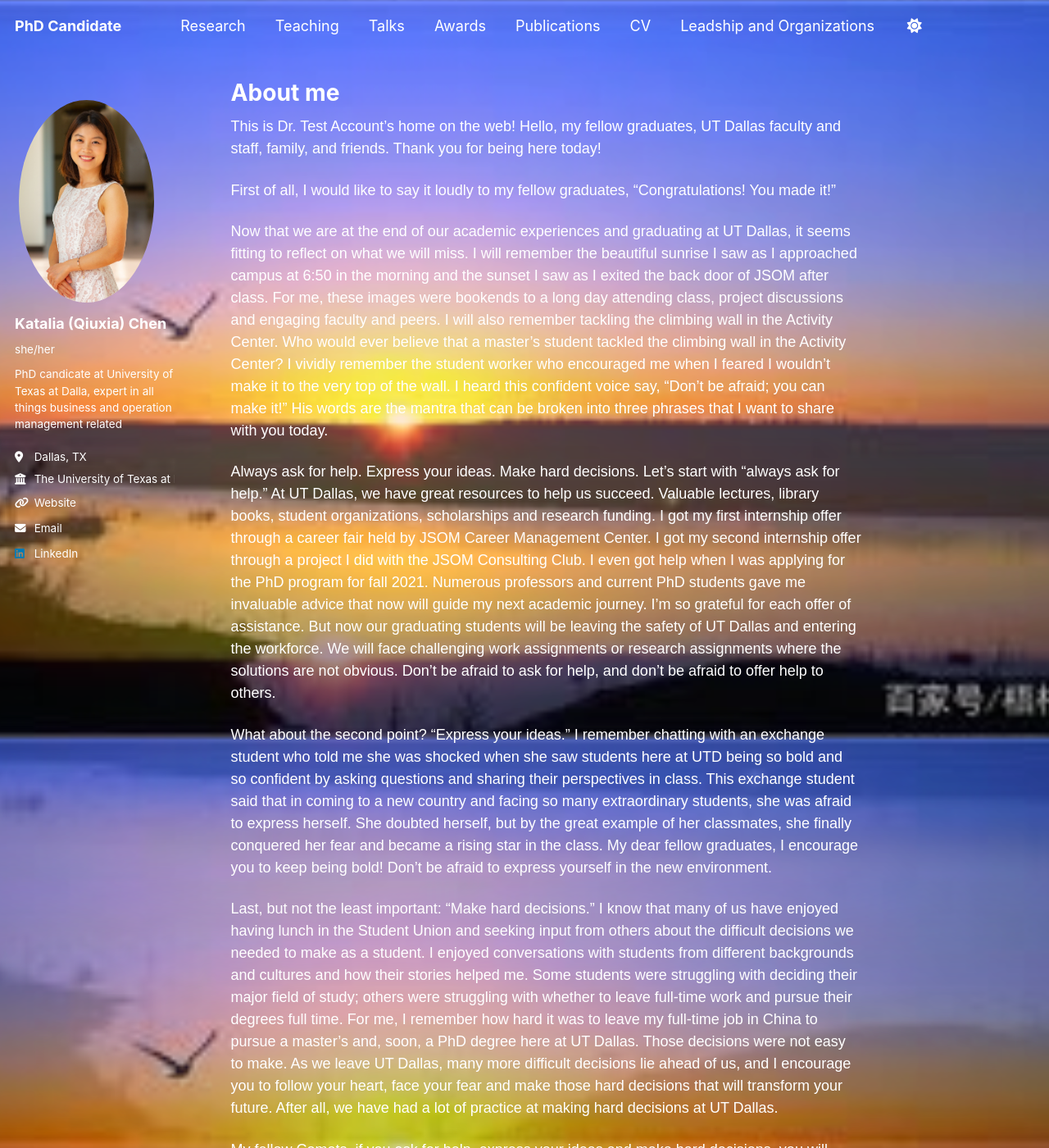
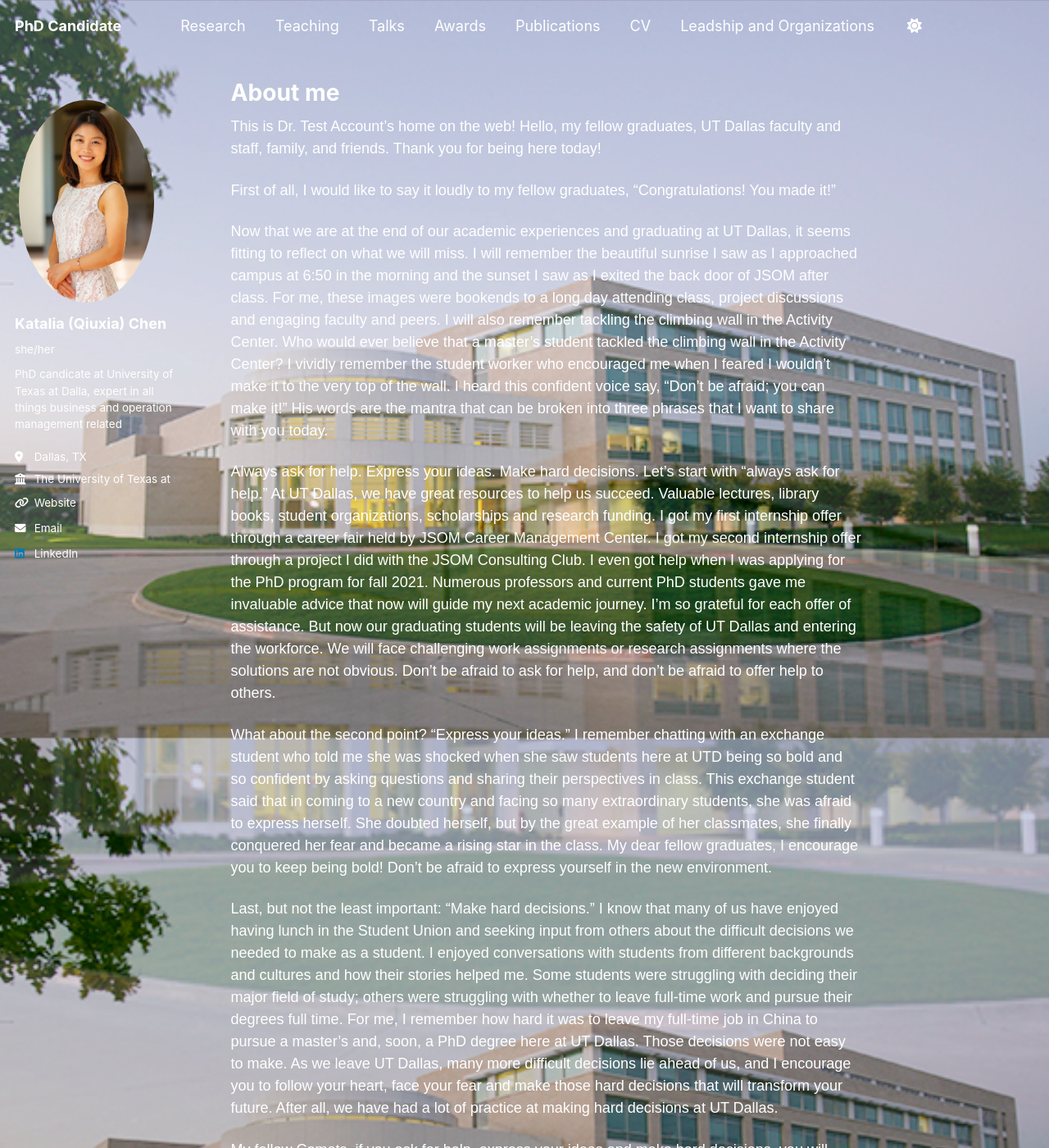
Before and after one commit to qxc2/Katalia_Qiuxia_Chen_v1, a Jekyll site: the page built from _pages/about.md, in a window 1280 px wide and 1400 px high. Shown: the whole window at 82% size. Built offline with Jekyll 4.4.1, drawn with Linux system fonts in a browser that asks for light colours.

Commit message:
Update main.scss

```diff
--- a/assets/css/main.scss
+++ b/assets/css/main.scss
@@ -34,7 +34,7 @@
     "vendor/magnific-popup/magnific-popup";
 body {
   position: relative;
-  background-image: url("https://sp112358.github.io/Katalia_Qiuxia_Chen_2/assets/2.jpg");
+  background-image: url("https://sp112358.github.io/Katalia_Qiuxia_Chen_2/assets/UTD-3.jpg");
   background-size: cover;
   background-position: center;
   background-attachment: fixed;
@@ -49,7 +49,7 @@
   left: 0;
   width: 100%;
   height: 100%;
-  background-image: url("https://sp112358.github.io/Katalia_Qiuxia_Chen_2/assets/2.jpg");
+  background-image: url("https://sp112358.github.io/Katalia_Qiuxia_Chen_2/assets/UTD-3.jpg");
   background-size: cover;
   background-position: center;
   background-attachment: fixed;
```
